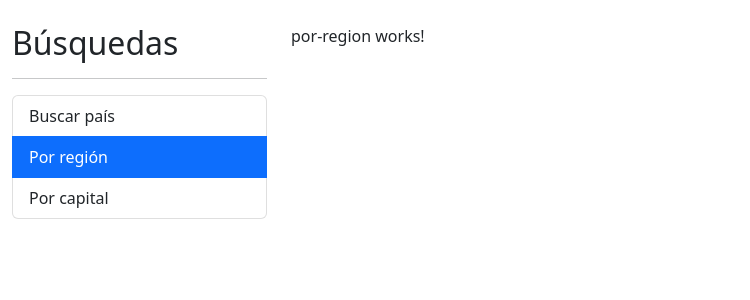
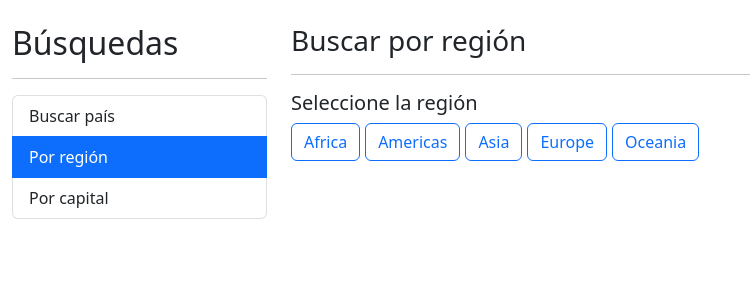
Before and after one commit to MiguelGarcia23/paises-app, an Angular app: page /region in a window 1280 px wide. Shown: the top 300 px of the page, without its empty margins (0-750 px from the left). Built offline with nearby package versions, Linux system fonts and the light colour scheme.

Commit message:
Creando la vista de Países por región. Implementando clases de CSS condicionales para los botones de las regiones

```diff
--- a/src/app/pais/pages/por-region/por-region.component.html
+++ b/src/app/pais/pages/por-region/por-region.component.html
@@ -1 +1,22 @@
-<p>por-region works!</p>
+<h3>Buscar por región <small> {{ regionActiva | titlecase }} </small></h3>
+<hr>
+
+<h5>Seleccione la región</h5>
+
+<div class="row">
+    <div class="col">
+
+        <!-- [class.btn-primary]="region === regionActiva" -->
+        <!-- [ngClass]="{
+            'btn-primary': regionActiva === region,
+            'btn-outline-primary': regionActiva !== region
+        }" -->
+        <!-- [class]=" (region === regionActiva) ? 'btn btn-primary' : 'btn btn-outline-primary' " -->
+        <button *ngFor="let region of regiones"
+                [class]="getClaseCSS( region ) "
+                (click)="activarRegion( region )">
+            {{ region | titlecase }}
+        </button>
+
+    </div>
+</div>
--- a/src/app/pais/pages/por-region/por-region.component.ts
+++ b/src/app/pais/pages/por-region/por-region.component.ts
@@ -1,16 +1,30 @@
-import { Component, OnInit } from '@angular/core';
+import { Component } from '@angular/core';
 
 @Component({
   selector: 'app-por-region',
   templateUrl: './por-region.component.html',
-  styles: [
-  ]
+  styles: [ `
+    button {
+      margin-right: 5px;
+    }
+  `]
 })
-export class PorRegionComponent implements OnInit {
+export class PorRegionComponent {
+
+  regiones: string[] = ['africa', 'americas', 'asia', 'europe', 'oceania'];
+  regionActiva: string = '';
 
   constructor() { }
 
-  ngOnInit(): void {
+  getClaseCSS( region: string ): string {
+    return (region === this.regionActiva) ? 'btn btn-primary' : 'btn btn-outline-primary';
+  }
+
+  activarRegion( region: string ){
+
+    this.regionActiva = region;
+
+    //TODO: hacer el llamado al servicio
   }
 
 }
```
